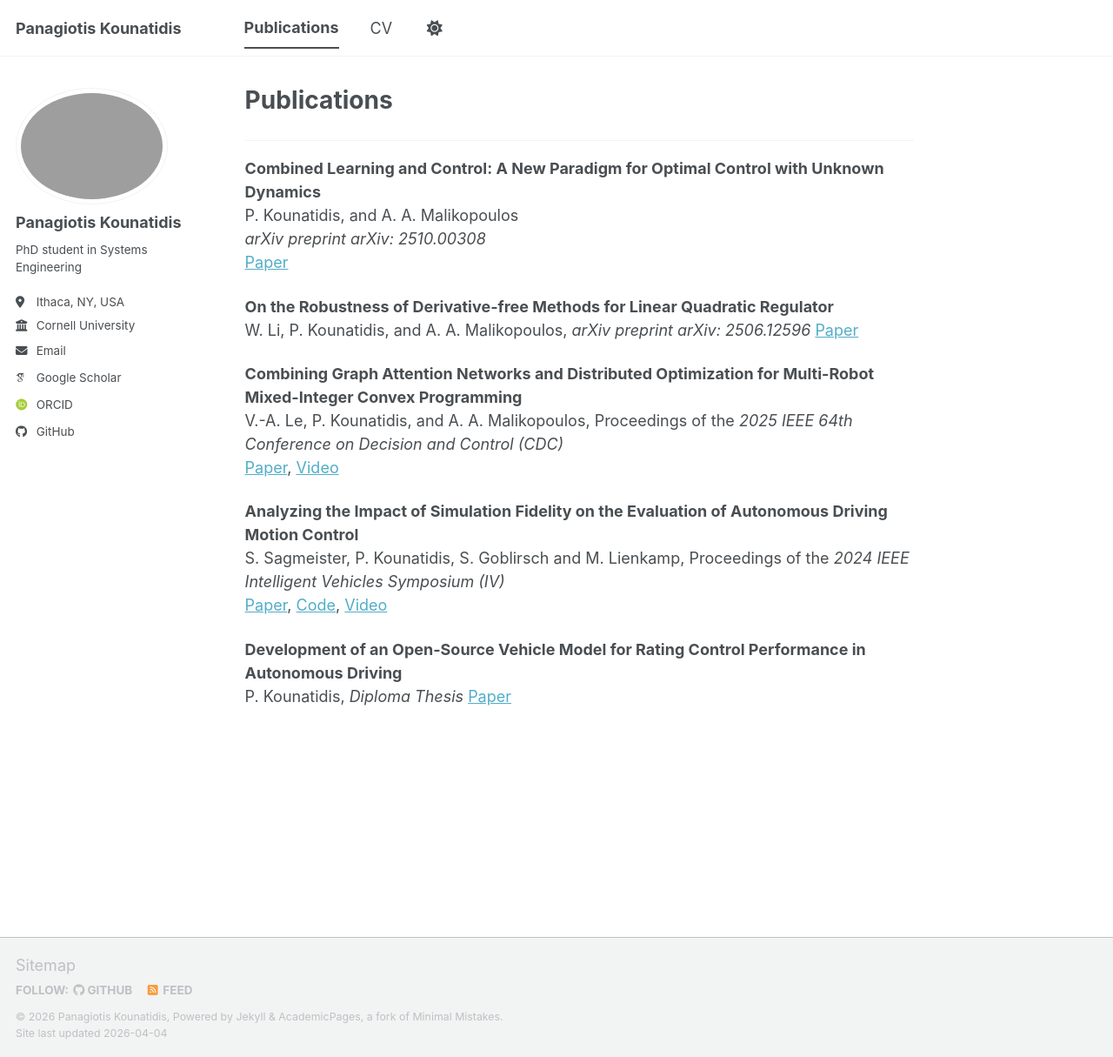
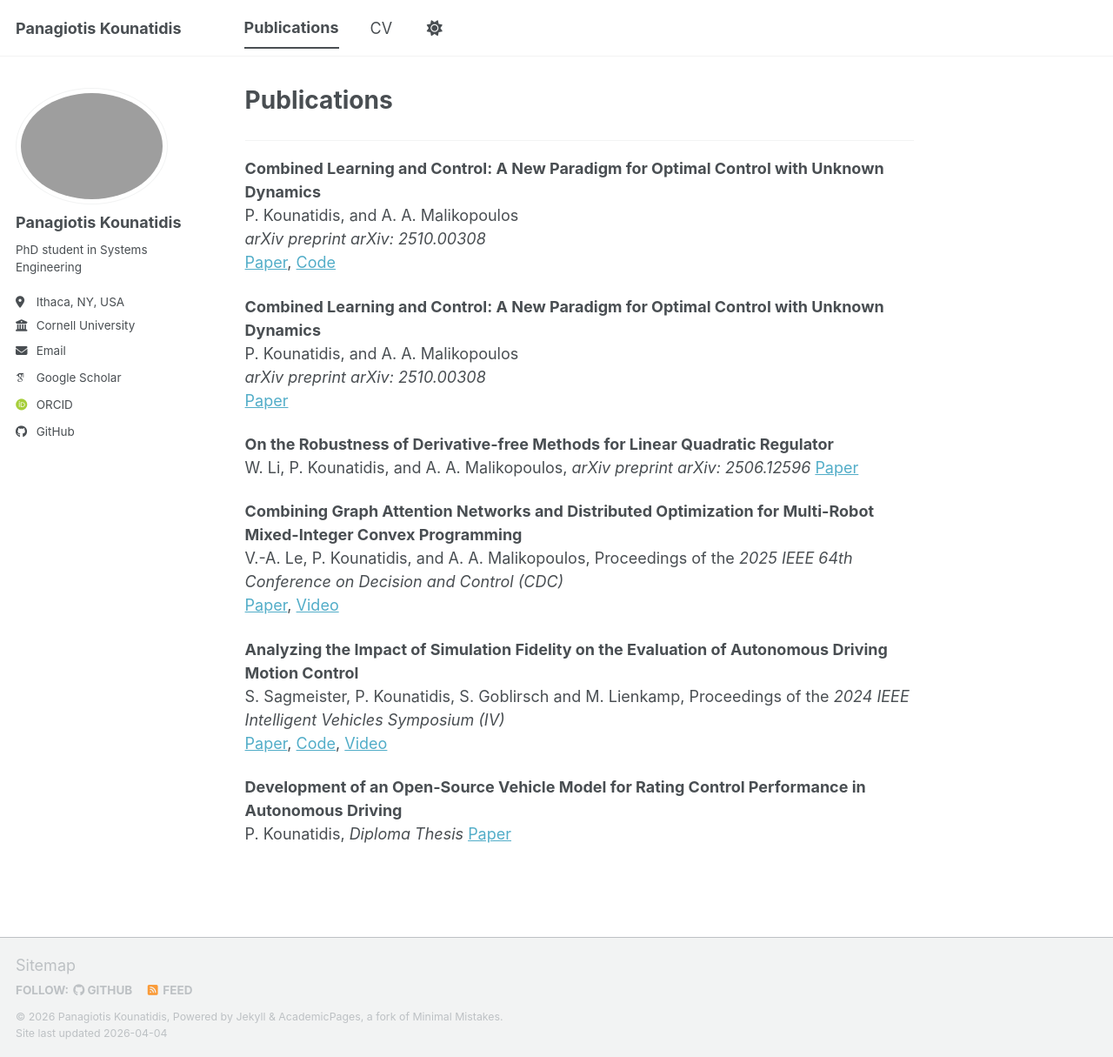
Before and after one commit to Panos20102k/Panos20102k.github.io, a Jekyll site: the page built from _pages/publications.md, in a window 1280 px wide and 1215 px high. Shown: the whole window at 87% size. Built offline with Jekyll 4.4.1, drawn with Linux system fonts in a browser that asks for light colours; some web fonts are replaced; a script bundle is joined from its source files by our own code; library files that are not in the unit come from our copies.

Commit message:
add code

```diff
--- a/_pages/publications.md
+++ b/_pages/publications.md
@@ -5,6 +5,11 @@ permalink: /publications/
 author_profile: true
 ---
 ---
+**Combined Learning and Control: A New Paradigm for Optimal Control with Unknown Dynamics**
+P. Kounatidis, and A. A. Malikopoulos
+*arXiv preprint arXiv: 2510.00308*
+[Paper](https://arxiv.org/abs/2510.00308), [Code](https://github.com/Panos20102k/Learning-LQR)
+
 **Combined Learning and Control: A New Paradigm for Optimal Control with Unknown Dynamics**
 P. Kounatidis, and A. A. Malikopoulos
 *arXiv preprint arXiv: 2510.00308*
```
